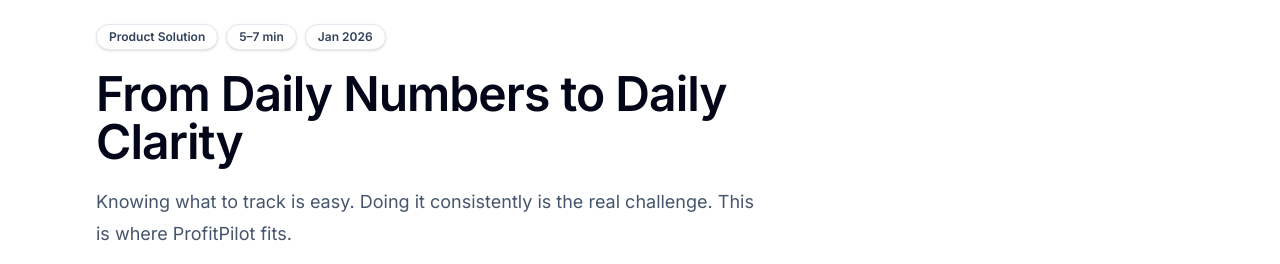
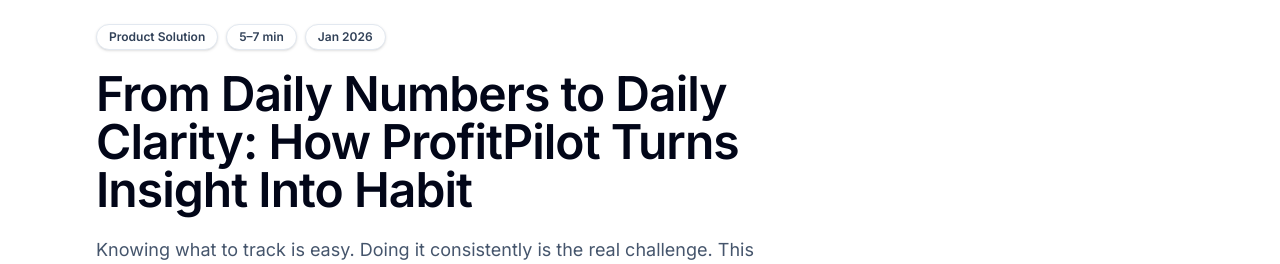
Before and after one commit to Solfligh/solfligh-tech, a Next.js app: page /insights/profitpilot/from-daily-numbers-to-daily-clarity-how-profitpilot-turns-insight-into-habit in a window 1280 px wide. Shown: the part 213-477 px from the top of the page. Built offline with nearby package versions, Linux system fonts and the light colour scheme; no server answers.

Commit message:
Update page.tsx

```diff
--- a/app/insights/profitpilot/from-daily-numbers-to-daily-clarity-how-profitpilot-turns-insight-into-habit/page.tsx
+++ b/app/insights/profitpilot/from-daily-numbers-to-daily-clarity-how-profitpilot-turns-insight-into-habit/page.tsx
@@ -6,7 +6,7 @@
 
 export const metadata: Metadata = {
   title:
-    "From Daily Numbers to Daily Clarity How ProfitPilot Turns Insight Into Habit | SolFligh Tech",
+    "From Daily Numbers to Daily Clarity: How ProfitPilot Turns Insight Into Habit | SolFligh Tech",
   description:
     "Knowing what to track is one thing. Doing it consistently is another. Here’s how ProfitPilot turns daily profit clarity into a reliable habit for SMEs.",
 };
@@ -55,7 +55,7 @@
     readingTime: "5–7 min",
     dateLabel: "Jan 2026",
     coverImage: "/insights/profitpilot/posts/daily-clarity-system.jpg",
-    title: "From Daily Numbers to Daily Clarity",
+    title: "From Daily Numbers to Daily Clarity: How ProfitPilot Turns Insight Into Habit",
     subtitle:
       "Knowing what to track is easy. Doing it consistently is the real challenge. This is where ProfitPilot fits.",
   };
```
